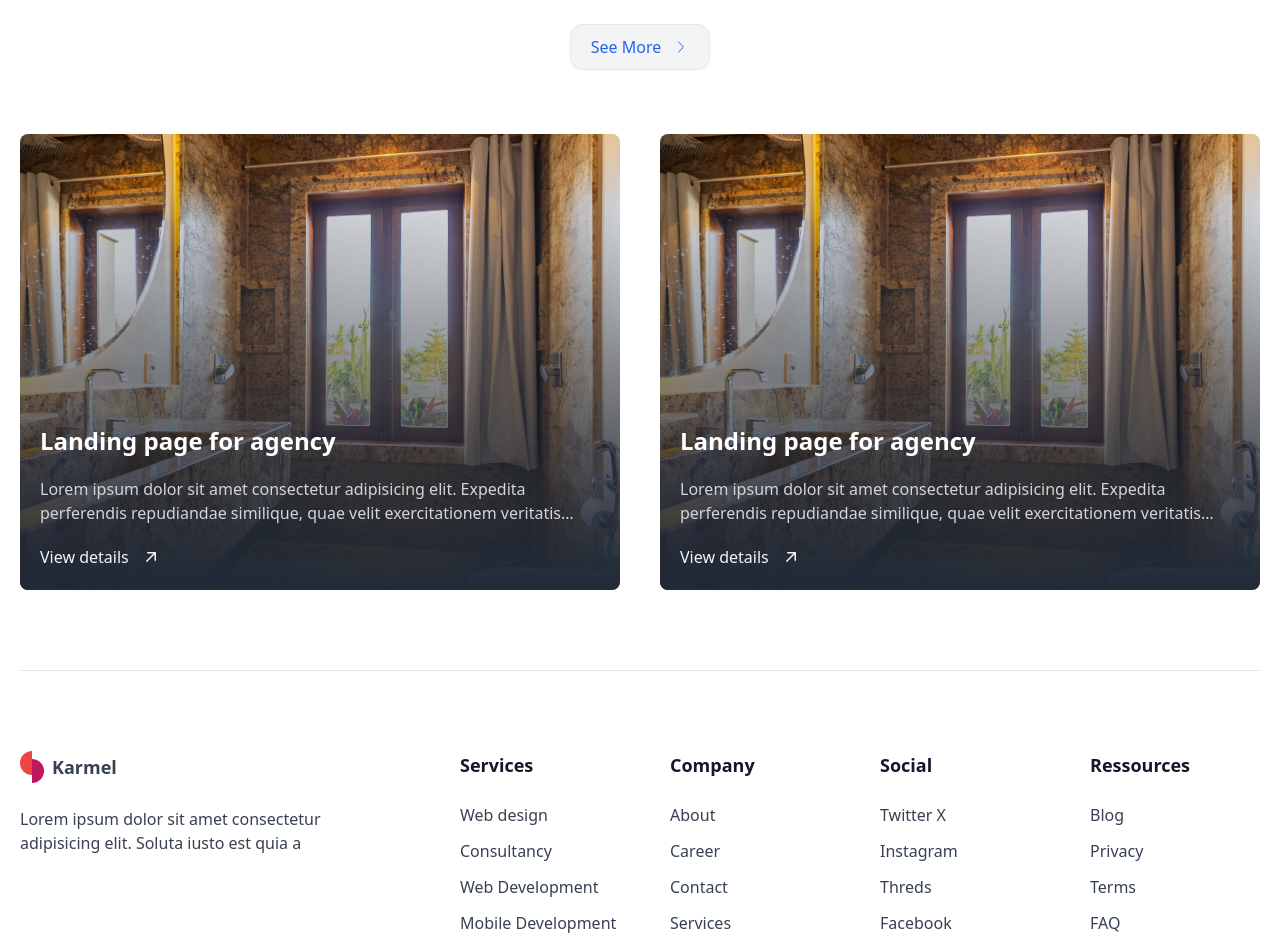
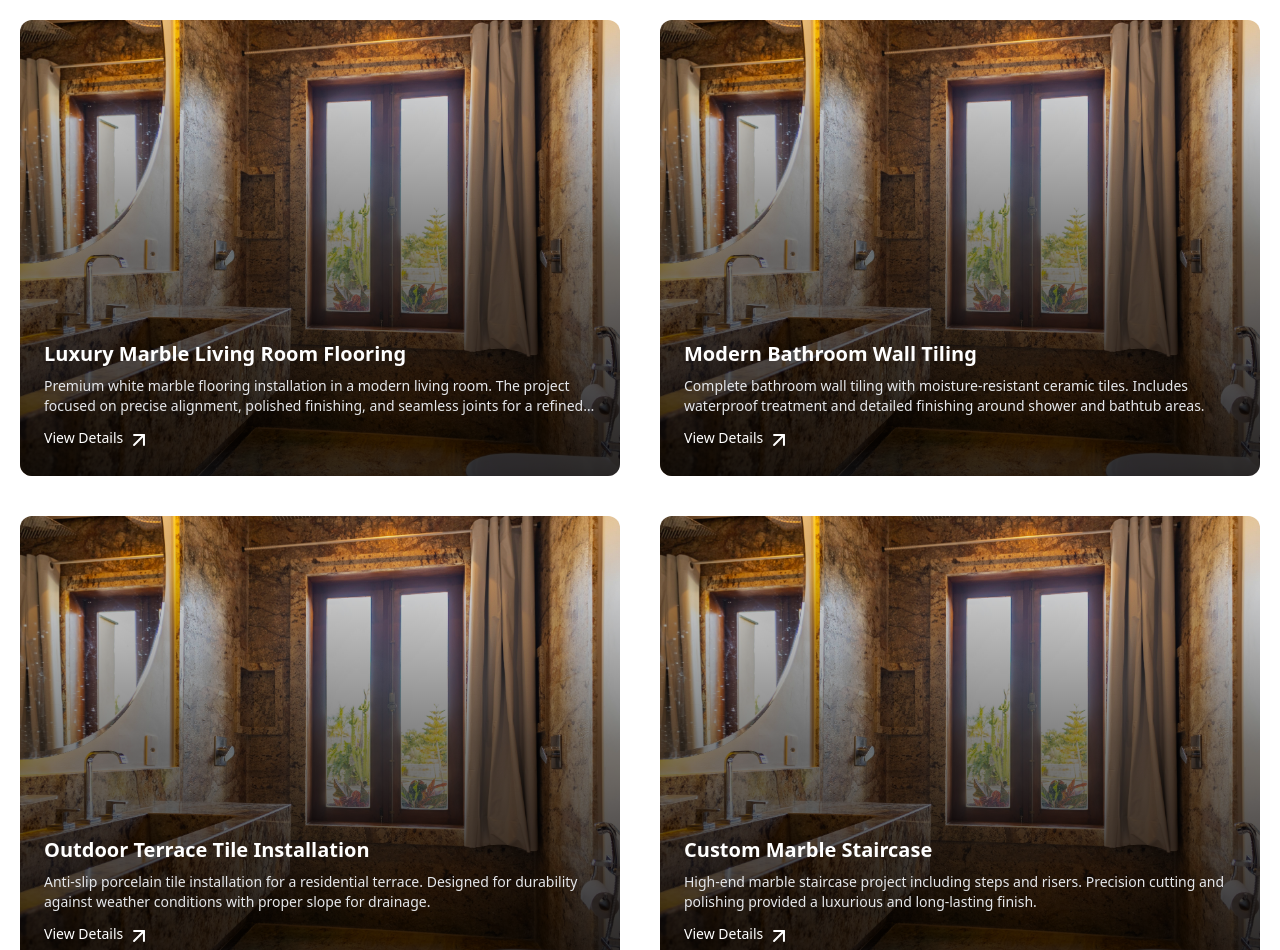
Before and after one commit to Derkaoui05/karmel, a Next.js app: page / in a window 1280 px wide. Shown: the part 2562-3512 px from the top of the page. Built offline with nearby package versions, Linux system fonts and the light colour scheme.

Commit message:
add works data

```diff
--- a/app/components/Work.tsx
+++ b/app/components/Work.tsx
@@ -1,5 +1,7 @@
-import Image from "next/image";
-import Link from "next/link";
+import { ArrowUp } from 'lucide-react';
+import Image from 'next/image';
+import Link from 'next/link';
+import { worksData } from '../../data/work';
 
 const Work = () => {
   return (
@@ -9,120 +11,37 @@ const Work = () => {
           <span className="pl-5 relative before:absolute before:w-4 before:h-0.5 before:rounded-md before:left-0 before:top-1/2 before:bg-sky-700 dark:before:bg-sky-600 text-sky-700 dark:text-sky-500">
             Our Work
           </span>
+
           <h2 className="text-3xl font-semibold text-blue-950 dark:text-gray-200 md:text-4xl xl:text-5xl leading-tight">
-            Take a look to our amazing works
+            Explore Our Recent Projects
           </h2>
-          <div className="flex justify-center mt-2">
-            <Link
-              href="#"
-              className="px-5 py-2.5 rounded-xl bg-gray-100 dark:bg-gray-900 border border-gray-200 dark:border-gray-800 text-blue-600 dark:text-gray-300 flex items-center gap-x-3"
-            >
-              See More
-              <svg
-                xmlns="http://www.w3.org/2000/svg"
-                fill="none"
-                viewBox="0 0 24 24"
-                strokeWidth="1.5"
-                stroke="currentColor"
-                className="w-4 h-4"
-              >
-                <path
-                  strokeLinecap="round"
-                  strokeLinejoin="round"
-                  d="M8.25 4.5l7.5 7.5-7.5 7.5"
-                />
-              </svg>
-            </Link>
-          </div>
         </div>
+
         <div className="grid sm:grid-cols-2 gap-6 md:gap-8 lg:gap-10">
-          <div className="relative aspect-[5/3.8] rounded-lg overflow-hidden">
-            <Image
-              src="/hero1.jpg"
-              alt="project cover"
-              width={1300}
-              height={900}
-              className="w-full h-full object-cover"
-            />
-            <div className="absolute inset-0 bg-gradient-to-t from-gray-800 dark:from-gray-900 flex flex-col justify-end p-5 space-y-5 text-gray-300">
-              <h1 className="font-semibold text-white text-2xl">
-                Landing page for agency
-              </h1>
-              <p className="text-gray-300 line-clamp-2">
-                Lorem ipsum dolor sit amet consectetur adipisicing elit.
-                Expedita perferendis repudiandae similique, quae velit
-                exercitationem veritatis ipsum natus molestias autem,
-                laudantium,
-              </p>
-              <div className="w-max">
+          {worksData.map((work) => (
+            <div key={work.workId} className="relative aspect-[5/3.8] rounded-xl overflow-hidden">
+              <Image src={work.workImage} alt={work.workName} fill className="object-cover" />
+
+              {/* Permanent Overlay */}
+              <div className="absolute inset-0 bg-gradient-to-t from-black/80 via-black/50 to-transparent flex flex-col justify-end p-6 text-white">
+                <h3 className="font-semibold text-xl">{work.workName}</h3>
+
+                <p className="text-sm mt-2 line-clamp-2 text-gray-200">{work.workDescription}</p>
+
                 <Link
-                  href="/projects"
-                  className="group flex items-center gap-x-3 text-gray-100 font-medium border-b border-gray-800"
+                  href={`/work/${work.workId}`}
+                  className="mt-3 flex text-sm font-medium hover:underline underline-offset-4"
                 >
-                  View details
-                  <span className="duration-300 ease-linear group-hover:pl-2">
-                    <svg
-                      xmlns="http://www.w3.org/2000/svg"
-                      viewBox="0 0 20 20"
-                      fill="currentColor"
-                      className="w-5 h-5"
-                    >
-                      <path
-                        fillRule="evenodd"
-                        d="M5.22 14.78a.75.75 0 001.06 0l7.22-7.22v5.69a.75.75 0 001.5 0v-7.5a.75.75 0 00-.75-.75h-7.5a.75.75 0 000 1.5h5.69l-7.22 7.22a.75.75 0 000 1.06z"
-                        clipRule="evenodd"
-                      />
-                    </svg>
-                  </span>
+                  View Details{' '}
+                  <ArrowUp className="ml-1 rotate-45" />
                 </Link>
               </div>
             </div>
-          </div>
-          <div className="relative aspect-[5/3.8] rounded-lg overflow-hidden">
-            <Image
-              src="/hero1.jpg"
-              alt="project cover"
-              width={1300}
-              height={1000}
-              className="w-full h-full object-cover"
-            />
-            <div className="absolute inset-0 bg-gradient-to-t from-gray-800 dark:from-gray-900 flex flex-col justify-end p-5 space-y-5 text-gray-300">
-              <h1 className="font-semibold text-white text-2xl">
-                Landing page for agency
-              </h1>
-              <p className="text-gray-300 line-clamp-2">
-                Lorem ipsum dolor sit amet consectetur adipisicing elit.
-                Expedita perferendis repudiandae similique, quae velit
-                exercitationem veritatis ipsum natus molestias autem,
-                laudantium,
-              </p>
-              <div className="w-max">
-                <Link
-                  href="/projects"
-                  className="group flex items-center gap-x-3 text-gray-100 font-medium border-b border-gray-800"
-                >
-                  View details
-                  <span className="duration-300 ease-linear group-hover:pl-2">
-                    <svg
-                      xmlns="http://www.w3.org/2000/svg"
-                      viewBox="0 0 20 20"
-                      fill="currentColor"
-                      className="w-5 h-5"
-                    >
-                      <path
-                        fillRule="evenodd"
-                        d="M5.22 14.78a.75.75 0 001.06 0l7.22-7.22v5.69a.75.75 0 001.5 0v-7.5a.75.75 0 00-.75-.75h-7.5a.75.75 0 000 1.5h5.69l-7.22 7.22a.75.75 0 000 1.06z"
-                        clipRule="evenodd"
-                      />
-                    </svg>
-                  </span>
-                </Link>
-              </div>
-            </div>
-          </div>
+          ))}
         </div>
       </div>
     </section>
   );
 };
+
 export default Work;
--- /dev/null
+++ b/data/work.ts
@@ -0,0 +1,70 @@
+import { work } from '../types';
+
+export const worksData: work[] = [
+  {
+    workId: 1,
+    workName: 'Luxury Marble Living Room Flooring',
+    workDescription:
+      'Premium white marble flooring installation in a modern living room. The project focused on precise alignment, polished finishing, and seamless joints for a refined and durable result.',
+    workImage: '/hero1.jpg',
+    workThumbnail: '/works/marble-living-room/thumb.jpg',
+    workGallery: [
+      '/works/marble-living-room/1.jpg',
+      '/works/marble-living-room/2.jpg',
+      '/works/marble-living-room/3.jpg',
+    ],
+  },
+  {
+    workId: 2,
+    workName: 'Modern Bathroom Wall Tiling',
+    workDescription:
+      'Complete bathroom wall tiling with moisture-resistant ceramic tiles. Includes waterproof treatment and detailed finishing around shower and bathtub areas.',
+    workImage: '/hero1.jpg',
+    workThumbnail: '/works/bathroom/thumb.jpg',
+    workGallery: ['/works/bathroom/1.jpg', '/works/bathroom/2.jpg', '/works/bathroom/3.jpg'],
+  },
+  {
+    workId: 3,
+    workName: 'Outdoor Terrace Tile Installation',
+    workDescription:
+      'Anti-slip porcelain tile installation for a residential terrace. Designed for durability against weather conditions with proper slope for drainage.',
+    workImage: '/hero1.jpg',
+    workThumbnail: '/works/terrace/thumb.jpg',
+    workGallery: ['/works/terrace/1.jpg', '/works/terrace/2.jpg', '/works/terrace/3.jpg'],
+  },
+  {
+    workId: 4,
+    workName: 'Custom Marble Staircase',
+    workDescription:
+      'High-end marble staircase project including steps and risers. Precision cutting and polishing provided a luxurious and long-lasting finish.',
+    workImage: '/hero1.jpg',
+    workThumbnail: '/works/marble-stairs/thumb.jpg',
+    workGallery: [
+      '/works/marble-stairs/1.jpg',
+      '/works/marble-stairs/2.jpg',
+      '/works/marble-stairs/3.jpg',
+    ],
+  },
+  {
+    workId: 5,
+    workName: 'Kitchen Mosaic Backsplash',
+    workDescription:
+      'Decorative mosaic tile backsplash installation for a contemporary kitchen. Emphasis on symmetry, clean grout lines, and aesthetic harmony.',
+    workImage: '/hero1.jpg',
+    workThumbnail: '/works/kitchen-backsplash/thumb.jpg',
+    workGallery: [
+      '/works/kitchen-backsplash/1.jpg',
+      '/works/kitchen-backsplash/2.jpg',
+      '/works/kitchen-backsplash/3.jpg',
+    ],
+  },
+  {
+    workId: 6,
+    workName: 'Commercial Showroom Flooring',
+    workDescription:
+      'Large-scale tile flooring installation for a commercial showroom. High-resistance tiles installed with precise leveling for heavy foot traffic.',
+    workImage: '/hero1.jpg',
+    workThumbnail: '/works/showroom/thumb.jpg',
+    workGallery: ['/works/showroom/1.jpg', '/works/showroom/2.jpg', '/works/showroom/3.jpg'],
+  },
+];
```
Also changed, not shown: types/index.d.ts (added, +8 -0 lines).
